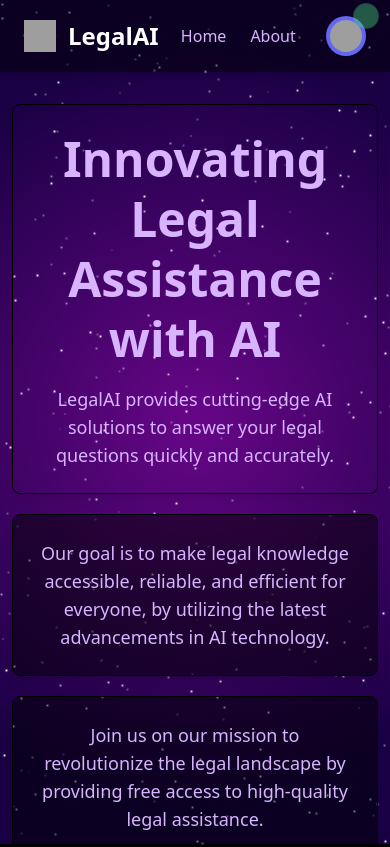
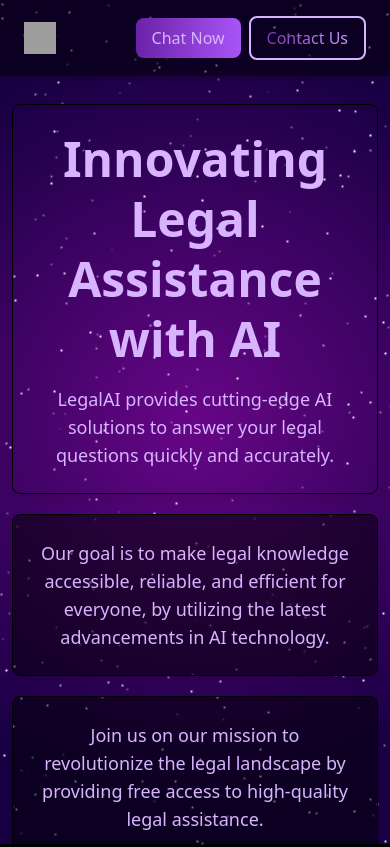
Before and after one commit to rishi-golla/Legal-AI, a React (Create React App) app in the folder legal-ai/: page / in a window 390 px wide. Shown: the top 847 px of the page. Built offline with nearby package versions, Linux system fonts and the light colour scheme; grey boxes are pictures that could not be loaded.

Commit message:
contact-us-added

```diff
--- a/legal-ai/package.json
+++ b/legal-ai/package.json
@@ -9,6 +9,7 @@
     "framer-motion": "^11.5.6",
     "react": "^18.3.1",
     "react-dom": "^18.3.1",
+    "react-icons": "^5.3.0",
     "react-intersection-observer": "^9.13.1",
     "react-scripts": "^5.0.1",
     "web-vitals": "^2.1.4"
--- a/legal-ai/src/App.js
+++ b/legal-ai/src/App.js
@@ -5,18 +5,20 @@
 import Chatbot from './components/chatbot';
 import Footer from './components/Footer';
 import SpaceBackground from './components/SpaceBackground';
+import Contact from './components/Contact';
 
 function App() {
   const [activeSection, setActiveSection] = React.useState("home");
 
   return (
-    <div className="relative bg-primary min-h-screen overflow-y-auto">
+    <div className="relative bg-primary  overflow-y-auto">
       <SpaceBackground />
-      <div className='px-3 py-6'>
+      <div className='px-3 py-6 min-h-screen'>
         <Header setActiveSection={setActiveSection} />
         {activeSection === "home" && <Home setActiveSection={setActiveSection} />}
         {activeSection === "about" && <About />}
         {activeSection === "chatbot" && <Chatbot />}
+        {activeSection === "contact" && <Contact setActiveSection={setActiveSection}/>}
       </div>
 
       <Footer />
--- /dev/null
+++ b/legal-ai/src/components/Contact.js
@@ -0,0 +1,92 @@
+"use client";
+import { motion } from "framer-motion";
+import { FaPhoneAlt, FaEnvelope, FaMapMarkerAlt } from "react-icons/fa";
+import Social from "./Social";
+
+const Contact = ({ setActiveSection }) => {
+  const info = [
+    {
+      icon: <FaPhoneAlt />,
+      title: "Phone",
+      description: "+1 469 947 4379",
+    },
+    {
+      icon: <FaEnvelope />,
+      title: "Email",
+      description: "awslegalai@gmail.com",
+    },
+    {
+      icon: <FaMapMarkerAlt />,
+      title: "Address",
+      description: "800 W Campbell Rd, Richardson, TX, USA",
+    },
+  ];
+
+  return (
+    <div className="flex flex-row w-full justify-between">
+          <motion.section
+              initial={{ opacity: 0 }}
+              animate={{
+                  opacity: 1,
+                  transition: { duration: 0.4, ease: "easeIn" },
+              }}
+          >
+              <div className="w-full sm:px-10 px-2 md:mt-[180px] flex flex-col  sm:gap-[30px] gap-[20px]">
+
+
+                  <div className="w-full mb-8 xl:mb-0">
+                      <ul className="flex flex-col gap-10">
+                          {info.map((item, index) => {
+                              return (
+                                  <li
+                                      key={index}
+                                      className="flex items-center justify-center sm:gap-6 gap-2"
+                                  >
+                                      <div className="w-[40px] h-[40px] xl:w-[72px] xl:h-[72px] bg-[#27272c] text-purple-300 rounded-md flex items-center justify-center">
+                                          <div className="xl:text-[28px] text-[20px] ">{item.icon}</div>
+                                      </div>
+                                      <div className="flex-1">
+                                          <p className="text-white/60">{item.title}</p>
+                                          <h3 className="text-white sm:text-xl text-md">
+                                              {item.description}
+                                          </h3>
+                                      </div>
+                                  </li>
+                              );
+                          })}
+                      </ul>
+                  </div>
+
+                  <div className="w-full mb-8 xl:mb-0 justify-center items-start">
+                      <Social
+                          containerStyles="flex gap-6"
+                          iconStyles="md:w-12 md:h-12 w-10 h-10 hover:scale-125 border border-purple-300 rounded-full flex justify-center items-center text-purple-300 text-base hover:bg-purple-300 hover:text-primary transition-all duration-200"
+                      />
+                  </div>
+              </div>
+          </motion.section>
+          <motion.div
+              initial={{ x: '-100%', opacity: 0 }}
+              animate={{ x: 0, opacity: 1 }}
+              transition={{ duration: 1 }}
+              className='left relative w-[30%] mt-20 lg:flex hidden items-center justify-center pt-10'
+          >
+              <img
+                  src='lawyer.png'
+                  alt='Lawyer'
+                  className='w-auto h-auto max-h-[600px] object-contain'
+              />
+              <button className='hover:scale-105 duration-150 bg-[#00000080] hover:bg-purple-300 hover:text-black absolute top-5 right-5 rounded-full p-4 text-purple-300' onClick={() => setActiveSection("chatbot")}>
+                  Click to start!
+              </button>
+              <div className='duration-150 bg-[#00000080]  hover:text-black absolute top-[50px] right-[145px] rounded-full p-4 text-purple-300'>
+              </div>
+              <div className='duration-150 bg-[#00000080]  hover:text-black absolute top-[80px] right-[180px] rounded-full p-2 text-purple-300'>
+              </div>
+          </motion.div>
+    </div>
+
+  );
+};
+
+export default Contact;
--- a/legal-ai/src/components/Header.js
+++ b/legal-ai/src/components/Header.js
@@ -25,32 +25,32 @@
 
   return (
     <header className={`bg-black bg-opacity-50 shadow-md fixed w-full top-0 left-0 z-10 flex justify-between items-center px-6 py-4 transition-transform duration-300 ${hidden ? '-translate-y-full' : 'translate-y-0'}`}>
-      <div className="flex items-center space-x-3">
+      <div className="flex items-center space-x-3" onClick={() => setActiveSection("home")}>
         <img
           src="https://cdn.discordapp.com/attachments/1286831898147946639/1286847170938667048/logo.png?ex=66ef6552&is=66ee13d2&hm=5a6f86b8d67930ea0c671e0edab662f06f3f61868b6431567e80f5d128c4f99e&"
           alt="logo"
           className="h-8 w-8"
         />
-        <h1 className="text-2xl font-bold text-white cursor-pointer" onClick={() => setActiveSection("home")}>
+        <h1 className="md:flex hidden text-2xl font-bold text-white cursor-pointer">
           LegalAI
         </h1>
       </div>
-      <nav className="flex space-x-6 mx-auto">
+      <nav className="md:flex hidden space-x-6 mx-auto">
         <button
-          className="text-purple-300 hover:text-purple-400"
+          className="text-purple-300 hover:opacity-80 transition-all duration-150"
           onClick={() => setActiveSection("home")}
         >
           Home
         </button>
         <button
-          className="text-purple-300 hover:text-purple-400"
+          className="text-purple-300 hover:opacity-80 transition-all duration-150"
           onClick={() => setActiveSection("about")}
         >
           About
         </button>
       </nav>
-      <div className="flex items-center space-x-2 relative group" onClick={() => setActiveSection("chatbot")}>
-        <span className="md:flex hidden text-purple-300 hover:text-purple-400 cursor-pointer">Start Your Chat Here -></span>
+      <div className="flex items-center space-x-2 relative group" >
+        {/* <span className="md:flex hidden text-purple-300 hover:text-purple-400 cursor-pointer">Start Your Chat Here -></span>
         <div className="w-10 h-10 bg-indigo-500 rounded-full flex items-center justify-center cursor-pointer transform transition-transform duration-300 ease-in-out hover:scale-110">
           <img
             src="https://cdn.discordapp.com/attachments/1286831898147946639/1286847170938667048/logo.png?ex=66ef6552&is=66ee13d2&hm=5a6f86b8d67930ea0c671e0edab662f06f3f61868b6431567e80f5d128c4f99e&"
@@ -58,8 +58,16 @@
             className="rounded-full"
             style={{ width: '80%', height: '80%' }}
           />
-        </div>
-        <div className="absolute -top-2 -right-2 w-4 h-4 bg-green-400 rounded-full animate-ping"></div>
+        </div> */}
+        <button className='bg-gradient-to-r from-purple-800 to-purple-500 text-purple-300 rounded-lg py-2 px-4  outline-[2px] outline-transparent hover:opacity-80 transition-all duration-150' onClick={() => setActiveSection("chatbot")}>
+          Chat Now
+        </button>
+        <button className='bg-gradient-to-r from-purple-800 to-purple-300 bg-clip-text text-transparent rounded-lg py-2 px-4  text-purple-300 border-2 border-purple-300 outline-[2px] outline-transparent hover:opacity-80 transition-all duration-150' onClick={() => setActiveSection("contact")}>
+          Contact Us
+        </button>
+
+
+        {/* <div className="absolute -top-2 -right-2 w-4 h-4 bg-green-400 rounded-full animate-ping"></div> */}
       </div>
     </header>
   );
--- a/legal-ai/src/components/Home.js
+++ b/legal-ai/src/components/Home.js
@@ -24,10 +24,10 @@
           <button className='hover:scale-105 duration-150 bg-[#00000080] hover:bg-purple-300 hover:text-black absolute top-5 right-5 rounded-full p-4 text-purple-300' onClick={() => setActiveSection("chatbot")}>
             Click to start!
           </button>
-          <button className='duration-150 bg-[#00000080]  hover:text-black absolute top-[50px] right-[145px] rounded-full p-4 text-purple-300'>
-          </button>
-          <button className='duration-150 bg-[#00000080]  hover:text-black absolute top-[80px] right-[180px] rounded-full p-2 text-purple-300'>
-          </button>
+          <div className='duration-150 bg-[#00000080]  hover:text-black absolute top-[50px] right-[145px] rounded-full p-4 text-purple-300'>
+          </div>
+          <div className='duration-150 bg-[#00000080]  hover:text-black absolute top-[80px] right-[180px] rounded-full p-2 text-purple-300'>
+          </div>
         </motion.div>
         <div className='right gap-5 flex flex-col lg:w-2/3 w-full h-full justify-between'>
           <motion.div
@@ -52,7 +52,7 @@
             transition={{ duration: 0.8, delay:0.5 }}
             className=' w-full flex flex-col gap-5 justify-center'
           >
-            <div className="animate-fade-in w-full max-w-4xl p-6 border border-accent rounded-lg transform transition duration-500 hover:scale-105 shadow-lg" style={{ backgroundColor: 'rgba(0, 0, 0, 0.5)' }}>
+            <div className="w-full max-w-4xl p-6 border border-accent rounded-lg transform transition duration-500 hover:scale-105 shadow-lg" style={{ backgroundColor: 'rgba(0, 0, 0, 0.5)' }}>
               <p className="text-purple-300 text-lg">
                 Our goal is to make legal knowledge accessible, reliable, and efficient for everyone, by utilizing the latest advancements in AI technology.
               </p>
--- /dev/null
+++ b/legal-ai/src/components/Social.js
@@ -0,0 +1,31 @@
+import {
+    FaGithub,
+    FaFacebook,
+    FaInstagram,
+    FaLinkedin,
+    FaTwitter,
+} from "react-icons/fa";
+
+const socials = [
+    { icon: <FaLinkedin />, path: "https://www.linkedin.com/in/arnabdev/" },
+    { icon: <FaFacebook />, path: "https://www.facebook.com/arnabdev6" },
+    { icon: <FaGithub />, path: "https://github.com/arnabdev1" },
+    { icon: <FaInstagram />, path: "https://www.instagram.com/arnabde__v8/" },
+    { icon: <FaTwitter />, path: "https://x.com/arnaabdev" },
+];
+
+const Social = ({ containerStyles, iconStyles }) => {
+    return (
+        <div className={containerStyles}>
+            {socials.map((item, index) => {
+                return (
+                    <a key={index} href={item.path} target="_blank" className={iconStyles}>
+                        {item.icon}
+                    </a>
+                );
+            })}
+        </div>
+    );
+};
+
+export default Social;
```
Also changed, not shown: 1 other file (tests, documents, lock files or other folders).
